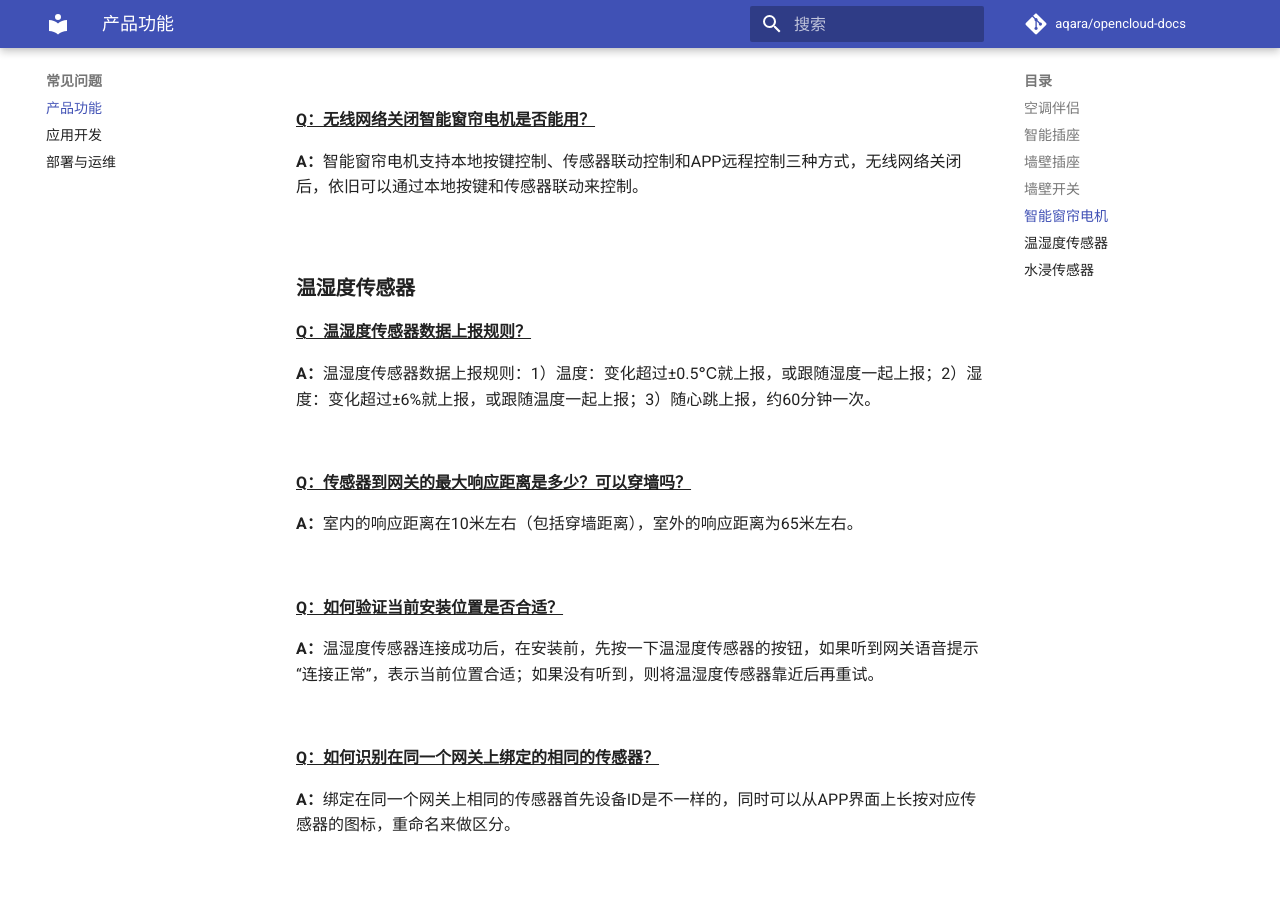
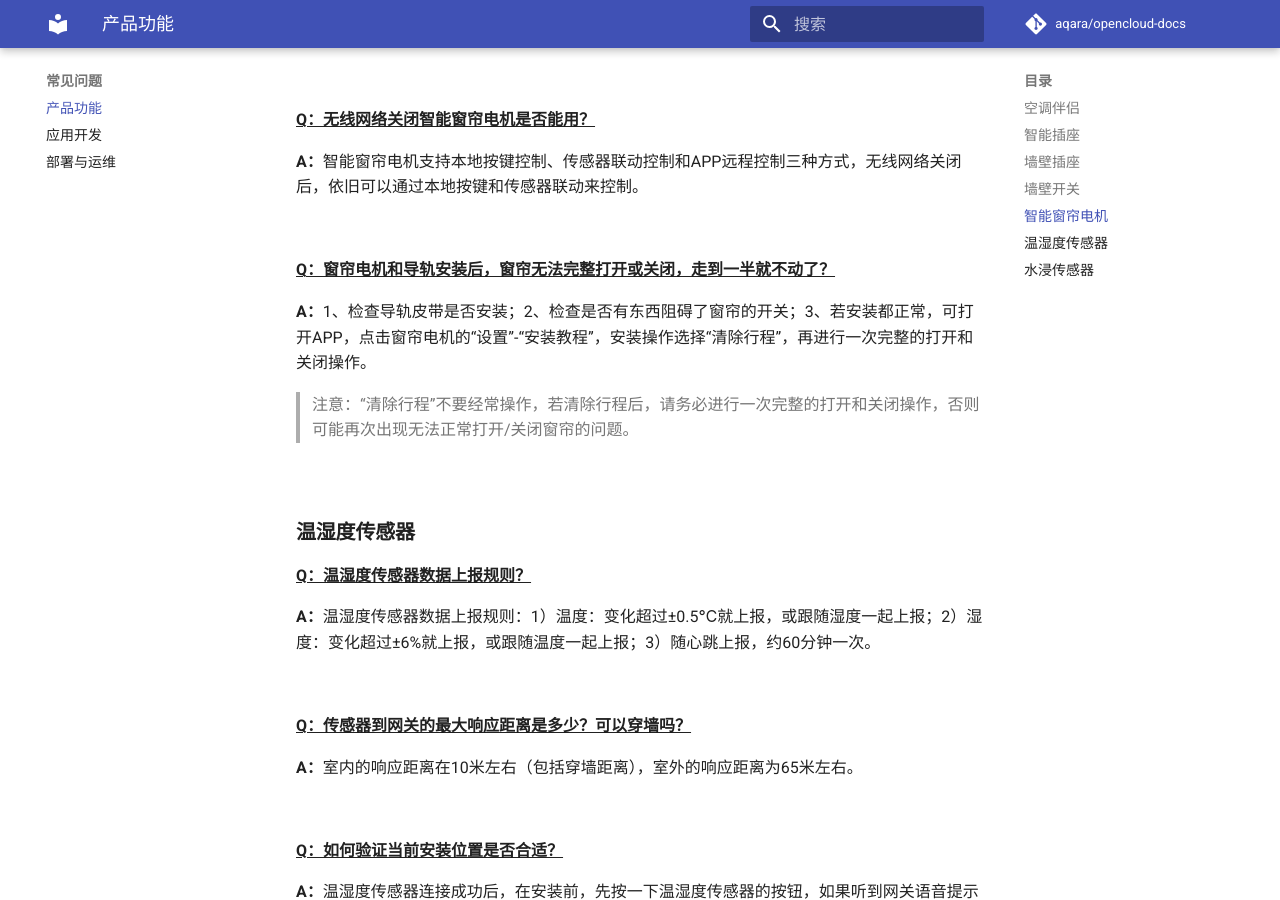
Before and after one commit to lumi-openlcoud/opencloud-docs, an MkDocs documentation site: the page built from zh/faq/faq-product.md, in a window 1280 px wide and 900 px high, scrolled down 4577 px. Built offline with MkDocs 1.6.1 and Material for MkDocs 9.7.7, drawn with Linux system fonts in a browser that asks for light colours; comment, search, counter and statistics services are not loaded; old or Windows-style settings are respelled for this version of MkDocs.

```diff
--- a/zh/faq/faq-product.md
+++ b/zh/faq/faq-product.md
@@ -176,6 +176,14 @@
 
 &nbsp;
 
+<u>**Q：窗帘电机和导轨安装后，窗帘无法完整打开或关闭，走到一半就不动了？**</u>
+
+**A：**1、检查导轨皮带是否安装；2、检查是否有东西阻碍了窗帘的开关；3、若安装都正常，可打开APP，点击窗帘电机的“设置”-“安装教程”，安装操作选择“清除行程”，再进行一次完整的打开和关闭操作。
+
+> 注意：“清除行程”不要经常操作，若清除行程后，请务必进行一次完整的打开和关闭操作，否则可能再次出现无法正常打开/关闭窗帘的问题。
+
+&nbsp;
+
 ### **温湿度传感器**
 
 <u>**Q：温湿度传感器数据上报规则？**</u>
```
Also changed, not shown: zh/faq/faq-development.md (+33 -0 lines).
